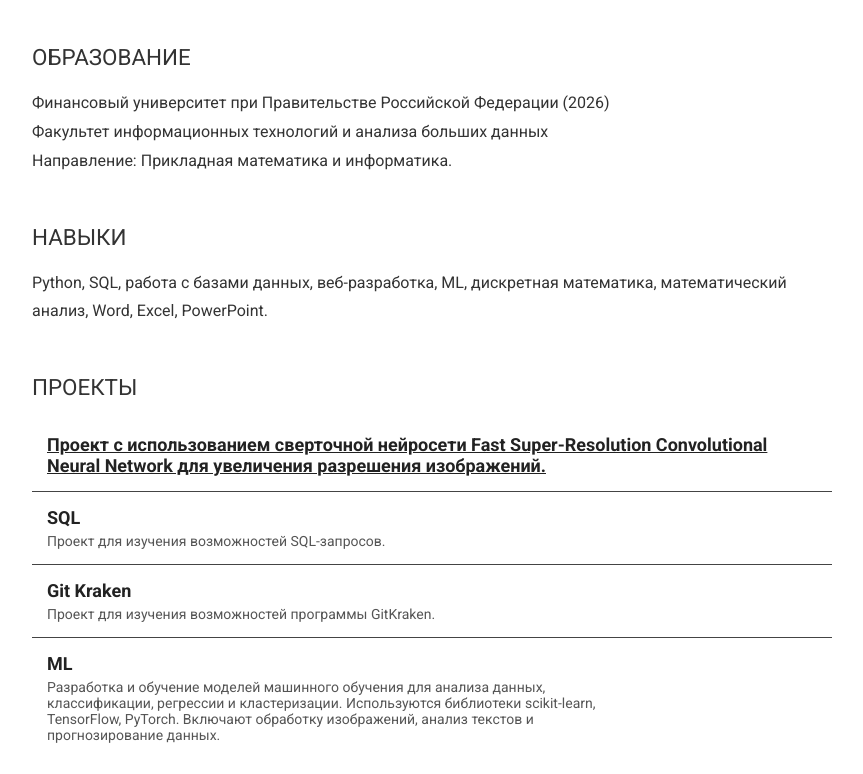
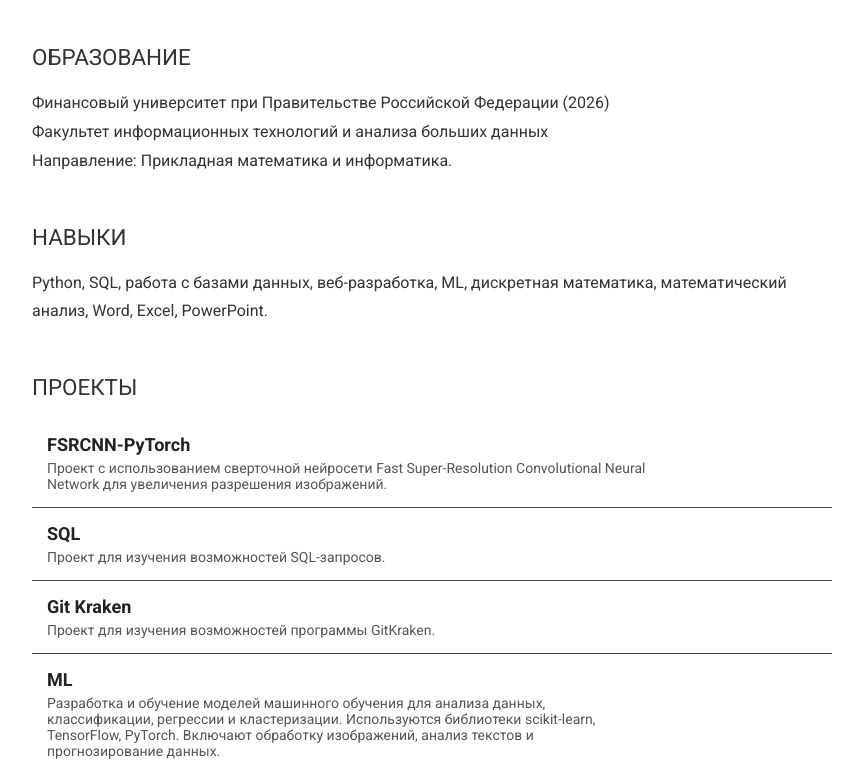
Before and after one commit to Boo4kin/Boo4kin, a plain HTML site: page index.html in a window 1280 px wide. Shown: the part 910-1684 px from the top of the page, without its empty margins (208-1071 px from the left). Drawn offline with Linux system fonts and the light colour scheme.

Commit message:
Update index.html

```diff
--- a/index.html
+++ b/index.html
@@ -59,7 +59,7 @@
                 <h2 class="content__subheader">Проекты</h2>
                 <ul class="projects__list">
                     <li class="project">
-                        <a href="https://github.com/Boo4kin/FSRCNN-ML" class="project__title" style="text-decoration: underline;>FSRCNN-PyTorch</a>
+                        <a href="https://github.com/Boo4kin/FSRCNN-ML" class="project__title">FSRCNN-PyTorch</a>
                         <p class="project__description">
                             Проект с использованием сверточной нейросети Fast Super-Resolution Convolutional Neural Network для увеличения разрешения изображений.
                         </p>
```
